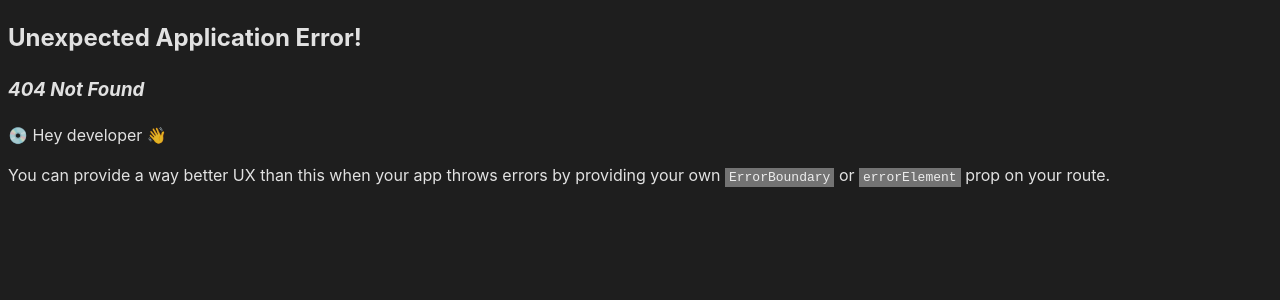
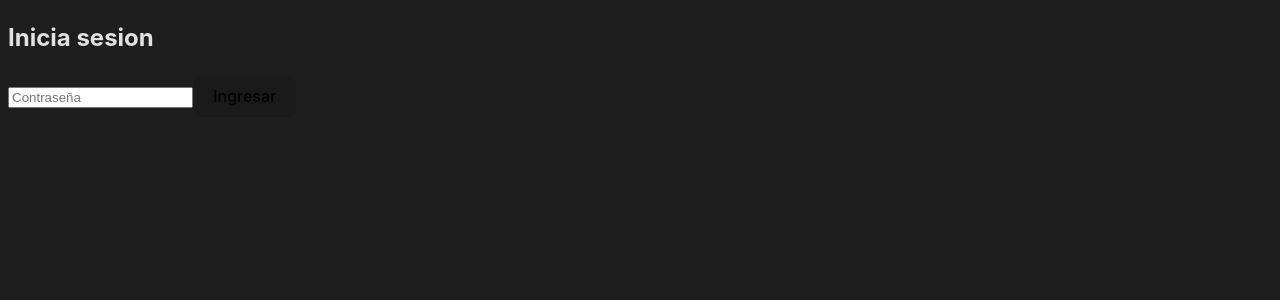
Before and after one commit to Palermukii/React-TP, a React (Vite) app: page /admin in a window 1280 px wide. Before the commit this address had no page. Shown: the top 300 px of the page. Built offline with nearby package versions, Linux system fonts and the light colour scheme.

Commit message:
Rutas arregladas

```diff
--- a/src/App.jsx
+++ b/src/App.jsx
@@ -1,54 +1,33 @@
+import {
+  Routes,
+  Route
+} from 'react-router-dom';
 import './App.css'
 import { useState, useEffect } from 'react';
+import MainPage from './componentes/MainPage';
+import NewPost from './componentes/NewPost';
+import { Admin } from './componentes/Admin';
+import Post from './componentes/Post';
 // Cambiar variables posteos y post
 
 
 function App() {
-  const [post, setPost] = useState([]);
-  const [busqueda, setBusqueda] = useState();
-  const [buscado, setBuscado] = useState([]);
-  useEffect(()=> {
-    let posteos = JSON.parse(localStorage.getItem('post'));
-    if (posteos)  { setPost(posteos);
-    setBuscado(posteos);   }
-  },[])
+  const [admin, setAdmin] = useState(false);
 
-const onChange = (e) => {
-  setBusqueda(e.target.value);
-  let array = post.filter((item) => {
-  let s1 = item.tittle.toLowerCase();
-  let s2 = e.target.value.toLowerCase();
-  if (s1.startsWith(s2)) return s1;
-  else return 0;
-});
-setBuscado(array);
 
-}
+
 
 return (
-  <div className='Home'>
-    <div className='Header'>
-      <button className='botonHeader'><a href="/">Home</a></button>
-      <button className='botonHeader'><a href="/newpost">New Post</a></button>
-      <button className='botonHeader'><a target="_blank" href="http://www.tecnica35.com.ar/">About us</a></button>
-    </div>
-    <br />
-    <input type="text" value={busqueda} onChange={onChange}/>
-    <h1>Bienvenido al blog.</h1>
-      <div className='Posts'>
-        {buscado.map((p) =>
-          <div  key={p.id}>
-            <a href={`/post/${p.id}`} >
-              <div className='Post'>
-              <h2><u>Titulo: {p.tittle}</u></h2>
-              <h3>Hecho por: {p.name}</h3>
-              </div>
-            </a>
-          </div>
-        )}
-    </div>
+<div>
+  <Routes>
+    <Route path = '/' element = {<MainPage admin = {admin}/>} />
+    <Route path = '/post/:id' element = {<Post admin = {admin}/>} />
+    <Route path = '/admin' element = {<Admin admin = {admin}/>}/>
+    <Route path = '/newpost' element = {<NewPost />}/>
+  </Routes>
   </div>
+
 )
 }
 
-export default App
+export default App;
--- /dev/null
+++ b/src/componentes/Admin.jsx
@@ -0,0 +1,27 @@
+import React, { useState } from 'react'
+import MainPage from 'MainPage';
+
+export const Admin = props => {
+    const {admin} = props;
+    const [password, setPaswword] = useState('');
+
+    const Confirmar = (e) => {
+        e.preventDeFault();
+        if(password == 123) {
+            setAdmin(true);
+
+        }
+    }
+
+  return (
+    <div>
+
+        <h2>Inicia sesion</h2>
+
+        <form action="submit">
+            <input type="password" onChange={(e) => setPaswword(password)} value={password} id="" placeholder='Contraseña'/>
+            <button className="" type='submit'>Ingresar</button>
+        </form>
+    </div>
+  )
+}
--- /dev/null
+++ b/src/componentes/MainPage.jsx
@@ -0,0 +1,56 @@
+import React from 'react'
+import { useState, useEffect } from 'react';
+
+function MainPage() {
+
+    const [post, setPost] = useState([]);
+    const [busqueda, setBusqueda] = useState();
+    const [buscado, setBuscado] = useState([]);
+
+
+
+    useEffect(()=> {
+      let posteos = JSON.parse(localStorage.getItem('post'));
+      if (posteos)  { setPost(posteos);
+      setBuscado(posteos);   }
+    },[])
+
+  const onChange = (e) => {
+    setBusqueda(e.target.value);
+    let array = post.filter((item) => {
+    let s1 = item.tittle.toLowerCase();
+    let s2 = e.target.value.toLowerCase();
+    if (s1.startsWith(s2)) return s1;
+    else return 0;
+  })
+  setBuscado(array);
+  }
+  return (
+    <div className='Home'>
+
+
+    <div className='Header'>
+      <button className='botonHeader'><a href="/">Home</a></button>
+      <button className='botonHeader'><a href="/newpost">New Post</a></button>
+      <button className='botonHeader'><a target="_blank" href="http://www.tecnica35.com.ar/">About us</a></button>
+    </div>
+    <br />
+    <input type="text" value={busqueda} onChange={onChange}/>
+    <h1>Bienvenido al blog.</h1>
+      <div className='Posts'>
+        {buscado.map((p) =>
+          <div  key={p.id}>
+            <a href={`/post/${p.id}`} >
+              <div className='Post'>
+              <h2><u>Titulo: {p.tittle}</u></h2>
+              <h3>Hecho por: {p.name}</h3>
+              </div>
+            </a>
+          </div>
+        )}
+    </div>
+  </div>
+
+  )
+        }
+        export default MainPage;
--- a/src/main.jsx
+++ b/src/main.jsx
@@ -3,29 +3,13 @@ import ReactDOM from 'react-dom/client'
 import App from './App.jsx'
 import './index.css'
 import {
-  createBrowserRouter,
-  RouterProvider,
+  BrowserRouter
 } from 'react-router-dom';
-import Post from './componentes/Post.jsx';
-import NewPost from './componentes/NewPost.jsx';
+import './index.css'
 
-const router = createBrowserRouter([
-  {
-    path: '/',
-    element: <App />
-  },
-  {
-    path: '/post/:id',
-    element: <Post />
-  },
-  {
-    path: '/newpost',
-    element: <NewPost />
-  }
-]);
 
 ReactDOM.createRoot(document.getElementById('root')).render(
-  <React.StrictMode>
-    <RouterProvider router={router} />
-  </React.StrictMode>,
+  <BrowserRouter>
+    <App/>
+  </BrowserRouter>
 )
```
